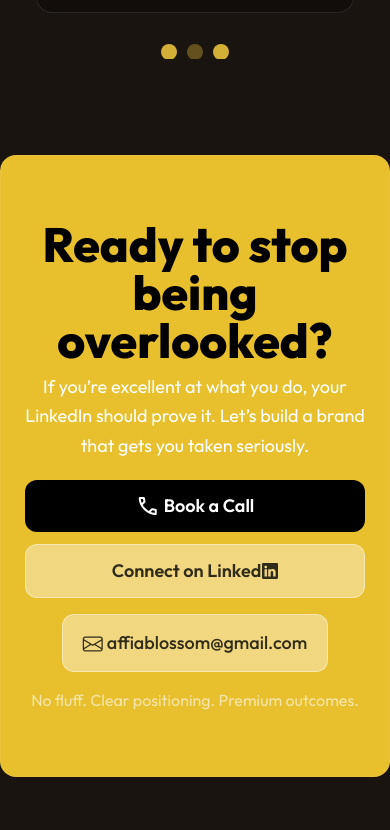
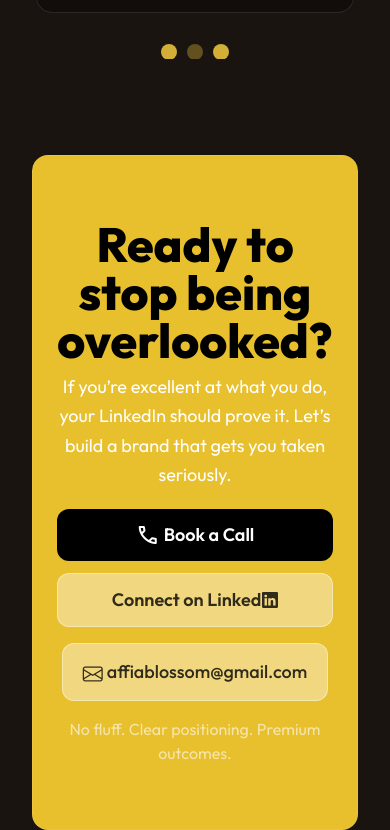
Before and after one commit to gemportfolio/bloaff, a website built with Vite: page index.html in a window 390 px wide. Shown: the part 6950-7780 px from the top of the page. Built offline with nearby package versions, Linux system fonts and the light colour scheme; a web font is replaced by a local one.

Commit message:
Add files via upload

```diff
--- a/index.html
+++ b/index.html
@@ -1,7 +1,11 @@
 <!doctype html>
 <html lang="en">
 <head>
-    <meta charset="UTF-8" />
+    <meta charset="utf-8" />
+    <meta property="og:title" content="Blossom Affia" />
+    <meta property="og:description" content="Helping professionals and founders clarify their positioning, build authority on LinkedIn, and turn visibility into real opportunities." />
+    <meta property="og:image" content="https://blossomaffia.gemportfolio.online/blossomaffia-hero.jpg" />
+    <meta property="og:url" content="blossomaffia.gemportfolio.online" />
     <link rel="icon" type="image/svg+xml" href="./public/blossomaffia-nav-icon.jpg" />
     <meta name="viewport" content="width=device-width, initial-scale=1.0" />
     <title>Blossom Affia</title>
@@ -611,8 +615,8 @@
 
 
     <!-- CTA SECTION -->
-    <section class="cta py-24" id="contact">
-        <div class="max-w-6xl rounded-2xl border border-amber-100/10 bg-amber-300/90 py-16 px-6 md:px-8 mx-6 mx-auto text-center">
+    <section class="cta py-24 px-8 mx-auto" id="contact">
+        <div class="max-w-6xl rounded-2xl border border-amber-100/10 bg-amber-300/90 py-16 px-6 md:px-8 mx-auto text-center">
             <h2 class="text-5xl font-extrabold text-black">Ready to stop being overlooked?</h2>
             <p class="mt-2 text-lg leading-relaxed text-white">
                 If you’re excellent at what you do, your LinkedIn should prove it. Let’s build a brand that gets you taken seriously.
@@ -635,7 +639,7 @@
                 </a>
             </div>
 
-            <div>
+            <div class="flex justify-center">
                 <a href="mailto:affiablossom@gmail.com"
                 class="inline-flex items-center justify-center rounded-xl border border-white/40 bg-white/40 px-5 md:px-10 py-3 text-lg font-semibold text-black/80 transition hover:bg-white/10">
                     <i class="bi bi-envelope text-xl pt-1 pe-1"></i>
```
